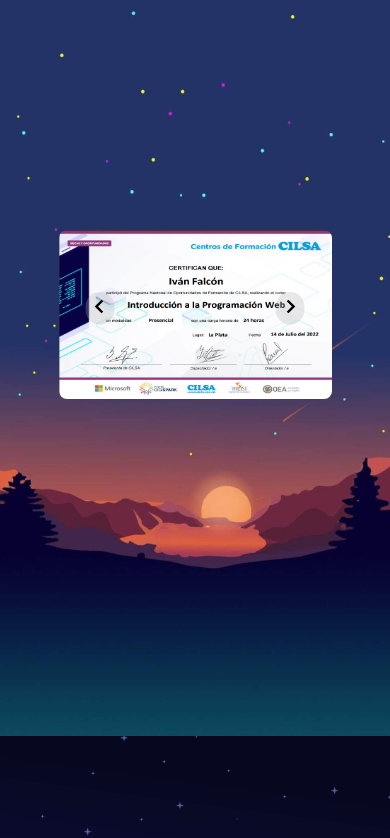
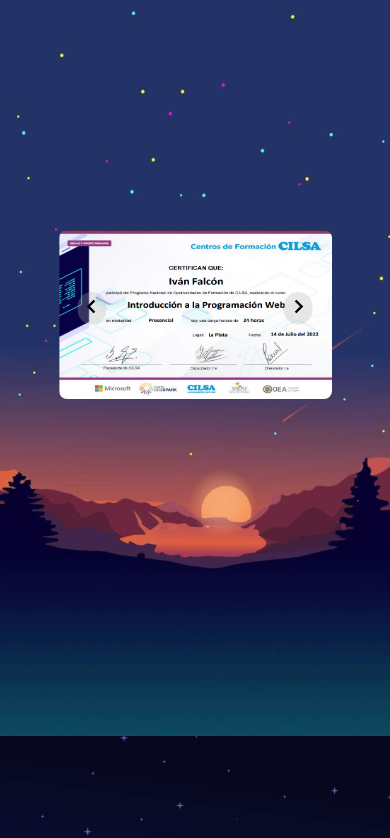
Before and after one commit to FalconIvan02/portfolio, a React (Vite) app: page / in a window 390 px wide. Shown: the part 1796-2634 px from the top of the page. Built offline with nearby package versions, Linux system fonts and the light colour scheme.

Commit message:
Arrows on carousel moved in mobile version, part 3 now it's serious

```diff
--- a/src/assets/components/Certifications/Certifications.css
+++ b/src/assets/components/Certifications/Certifications.css
@@ -49,7 +49,7 @@
     object-position: center;
 }
 #Left-button-carousel {
-    left: 5.5rem;
+    left: 5rem;
     background-color: rgba(179, 178, 178, 0.286);
 
     border-radius: 12px;
@@ -62,7 +62,7 @@
     opacity: 50%;
 }
 #Right-button-carousel {
-    right: 5.5rem;
+    right: 5rem;
     background-color: rgba(179, 178, 178, 0.286);
     border-radius: 12px;
     scale: 1.2;
```
